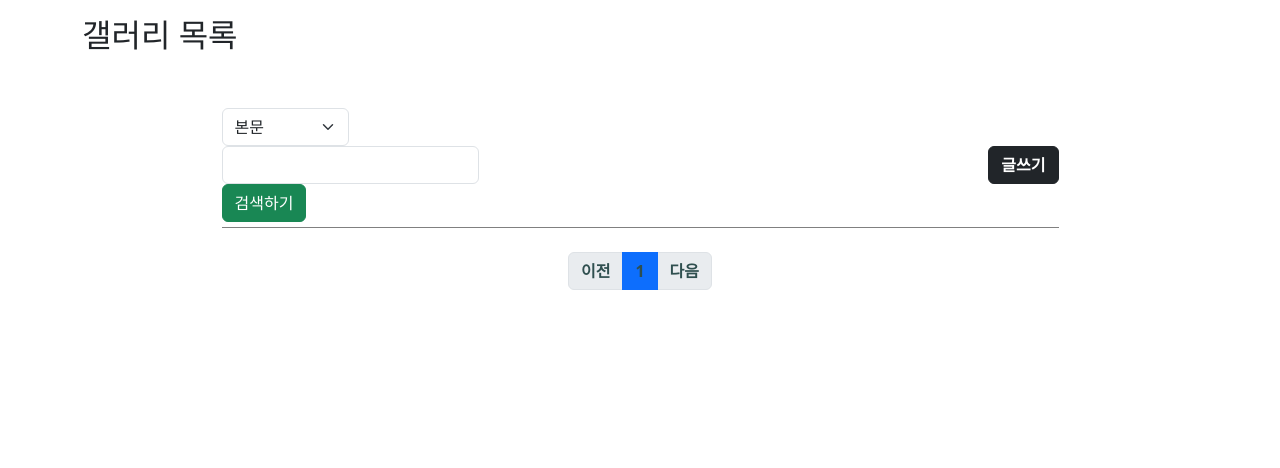
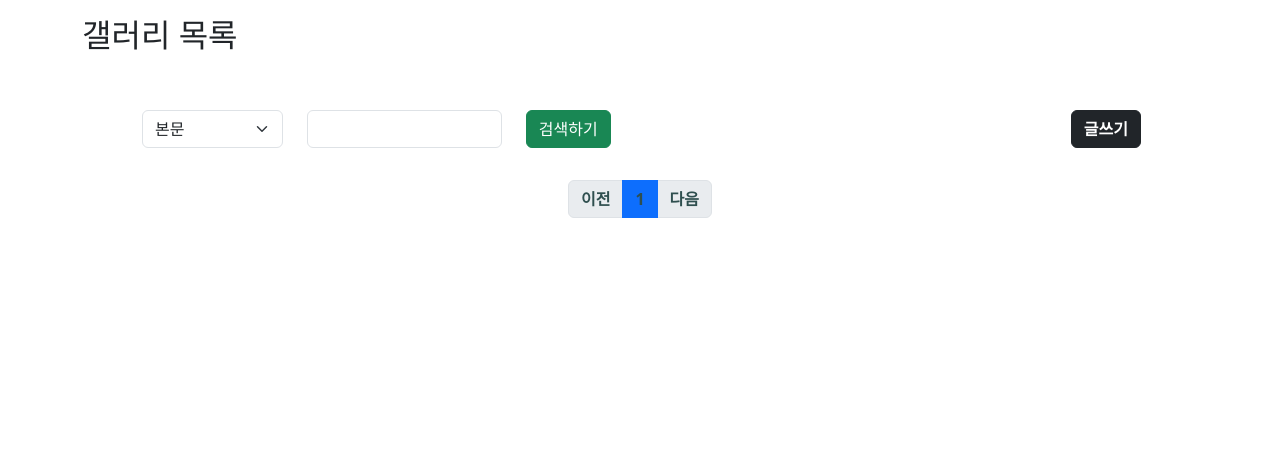
Before and after one commit to bamyam/FastAPIproject, a FastAPI app: page /gallery/list/1 in a window 1280 px wide. Shown: the part 162-630 px from the top of the page. Run offline with FastAPI, Linux system fonts and the light colour scheme; data that the repository does not hold is empty.

Commit message:
갤러리 8 -  프론트엔드 list 검색UI

```diff
--- a/views/templates/gallery/list.html
+++ b/views/templates/gallery/list.html
@@ -28,25 +28,21 @@
 {% block main %}
 <main>
     <h2>갤러리 목록</h2>
-    <table class="table-bordered w-75 container mt-5" id="board">
-        <tr>
-            <td colspan="2" class="searchbox">
-                <div class="row">
-                    <div class="col-auto">
+    <div class="row col-11 ms-5 pt-5 pb-2">
+        <div class="row col-8">
+            <div class="col-3">
                 <select class="form-select" name="ftype" id="ftype">
                     <option value="contents">본문</option><option value="userid">작성자</option>
                     <option value="title">제목</option><option value="titconts">제목 + 본문</option>
                     <option value="commdngs">댓글내용</option>
                 </select>
             </div>
-                    <div class="col-auto"><input type="text" name="fkey" id="fkey" class="form-control"></div>
-                    <div class="col-auto"><button type="button" id="findbtn"
+            <div class="col-4"><input type="text" name="fkey" id="fkey" class="form-control"></div>
+            <div class="col-3"><button type="button" id="findbtn"
                                           class="btn btn-success">검색하기</button></div>
         </div>
-            </td>
-            <td colspan="3"><a href="/gallery/write" class="btn btn-dark text-white">글쓰기</a></td>
-        </tr>
-    </table>
+        <div class="col-4 text-end ms-4"><a href="/gallery/write" class="btn btn-dark text-white">글쓰기</a></div>
+    </div>
 
     <div class="row justify-content-center">
         {% for gal in gallist %}
```
Lines whose indentation alone changed are shown as unchanged.
